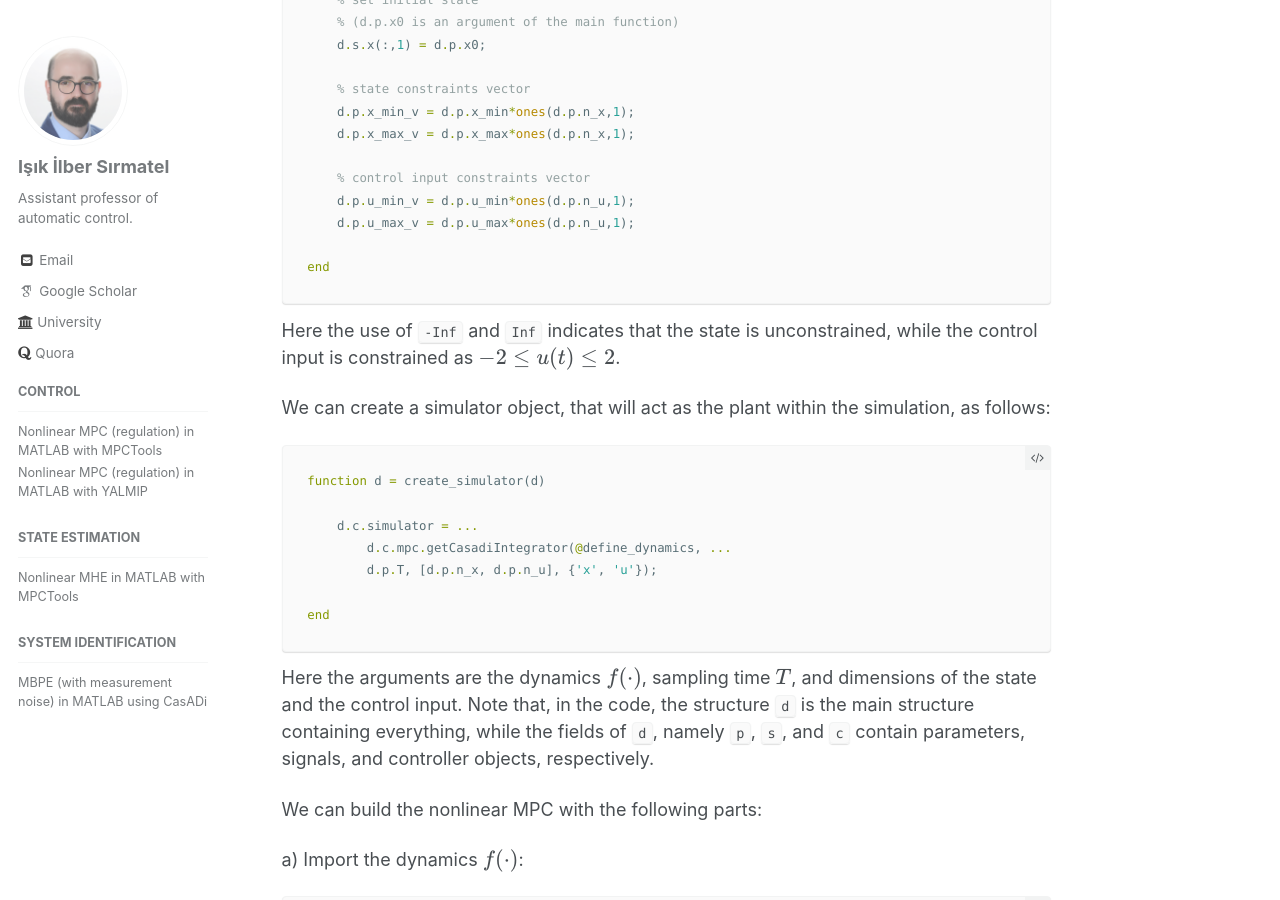
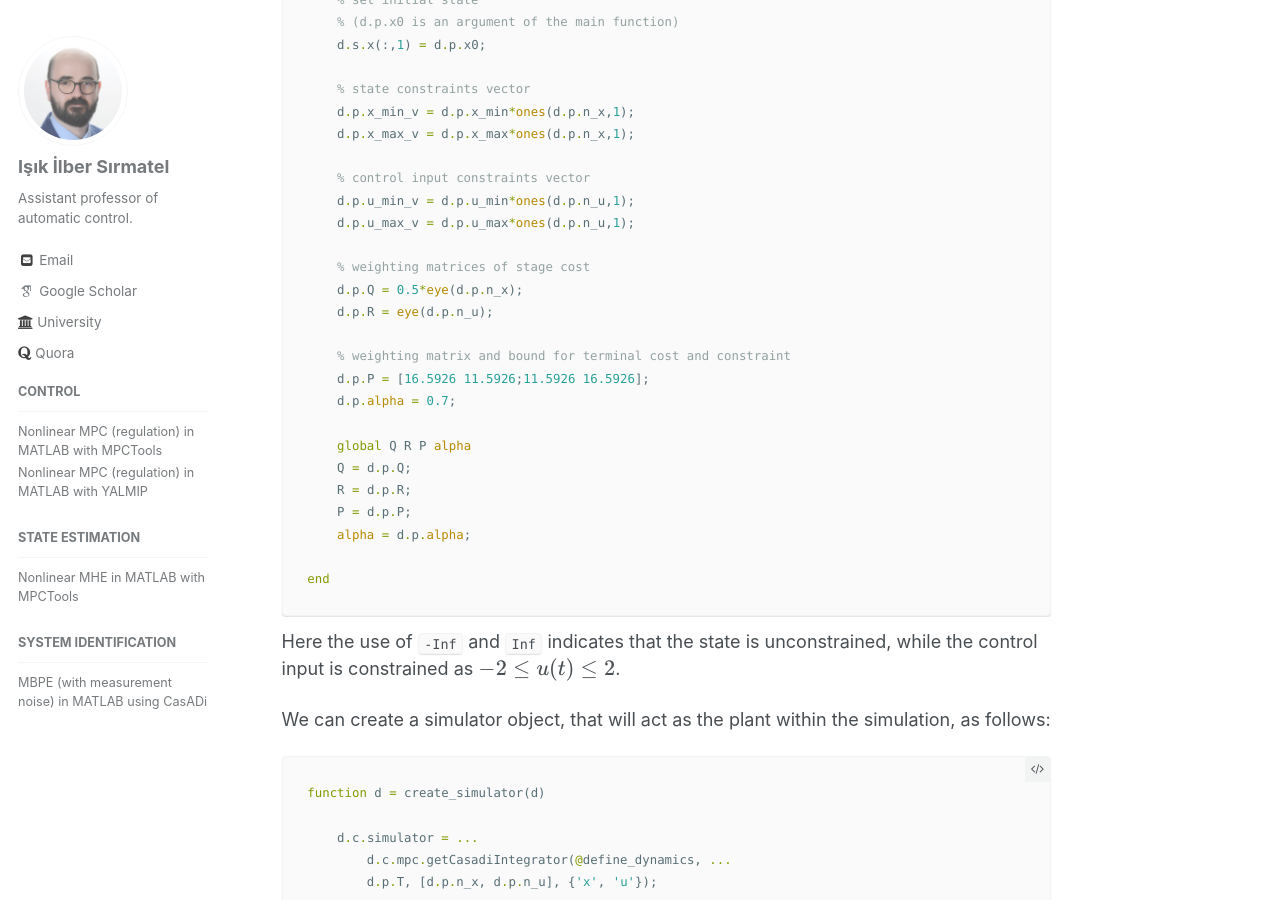
Before and after one commit to sirmatel/sirmatel.github.io, a Jekyll site: the page built from _posts/blog/2019-03-06-regulation_NMPC_MPCTools.md, in a window 1280 px wide and 900 px high, scrolled down 2071 px. Built offline with Jekyll 4.4.1, drawn with Linux system fonts in a browser that asks for light colours; some web fonts are replaced; formulas are drawn with MathJax 3; comment, search, counter and statistics services are not loaded; some of the changed text lies outside the part shown.

Commit message:
Update 2019-03-06-regulation_NMPC_MPCTools.md

`````diff
--- a/_posts/blog/2019-03-06-regulation_NMPC_MPCTools.md
+++ b/_posts/blog/2019-03-06-regulation_NMPC_MPCTools.md
@@ -92,6 +92,20 @@
     d.p.u_min_v = d.p.u_min*ones(d.p.n_u,1);
     d.p.u_max_v = d.p.u_max*ones(d.p.n_u,1);
 
+    % weighting matrices of stage cost
+    d.p.Q = 0.5*eye(d.p.n_x);
+    d.p.R = eye(d.p.n_u);
+
+    % weighting matrix and bound for terminal cost and constraint
+    d.p.P = [16.5926 11.5926;11.5926 16.5926];
+    d.p.alpha = 0.7;
+
+    global Q R P alpha
+    Q = d.p.Q;
+    R = d.p.R;
+    P = d.p.P;
+    alpha = d.p.alpha;
+
 end
 ````
 Here the use of ````-Inf```` and ````Inf```` indicates that the state is unconstrained, while the control input is constrained as $$-2 \leq u(t) \leq 2$$.
@@ -152,7 +166,9 @@
 ````matlab
 function l = define_stage_cost(x,u)
 
-    l = x'*[0.5 0;0 0.5]*x + u^2;
+    global Q R
+
+    l = x'*Q*x + u'*R*u;
 
 end
 ````
@@ -181,14 +197,18 @@
 ````matlab
 function Vf = define_terminal_cost(x)
 
-    Vf = x'*[16.5926 11.5926;11.5926 16.5926]*x;
+    global P
+
+    Vf = x'*P*x;
 
 end
 ````
 ````matlab
 function ef = define_terminal_constraint(x)
 
-    ef = x'*[16.5926 11.5926;11.5926 16.5926]*x - 0.7;
+    global P alpha
+
+    ef = x'*P*x - alpha;
 
 end
 ````
`````
